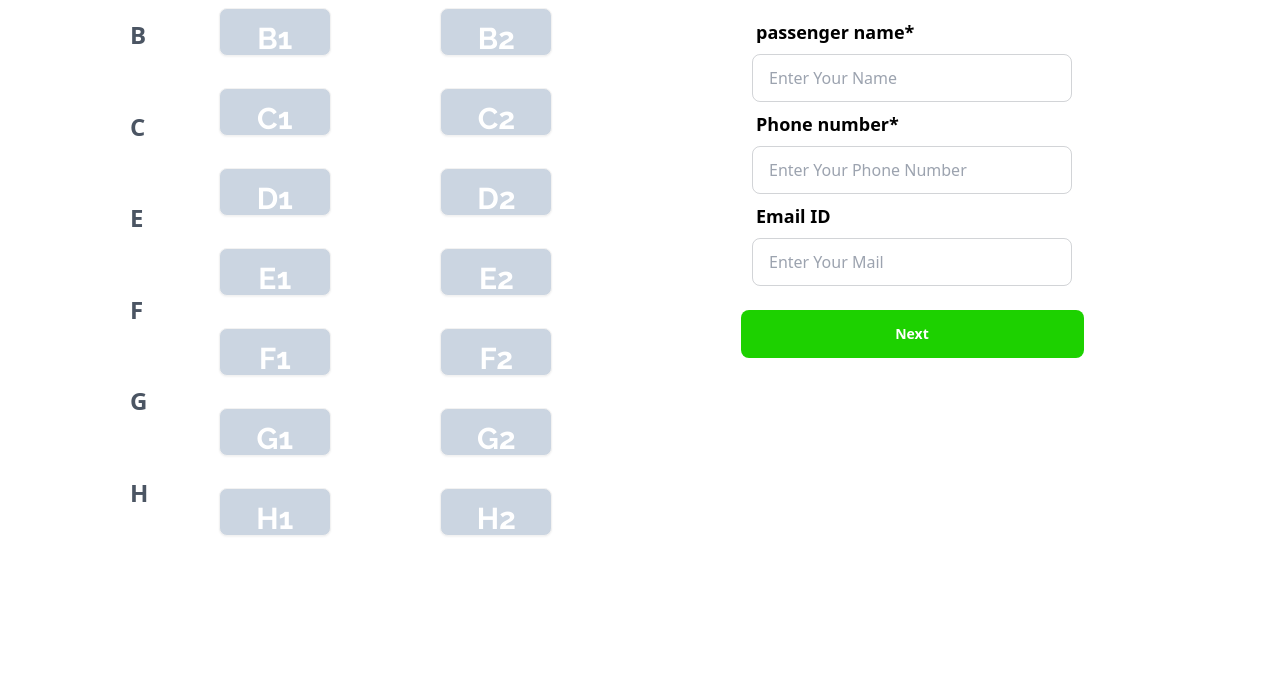
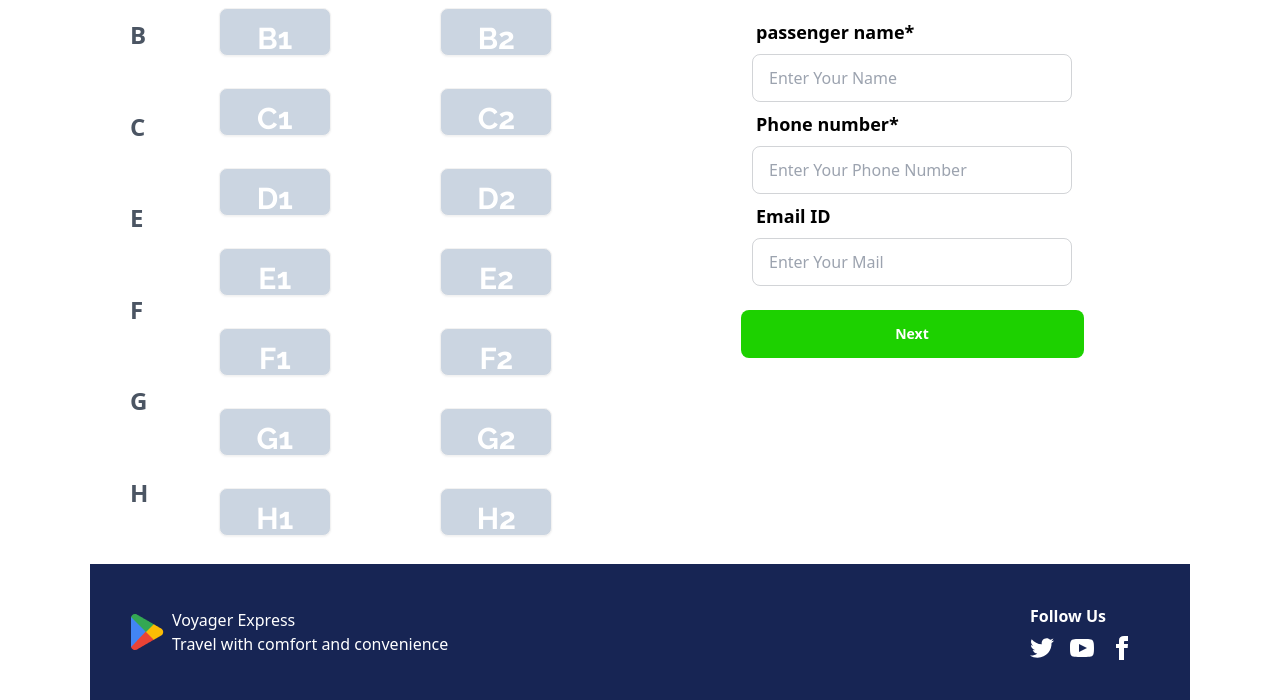
Before and after one commit to TasinEvan/bus-ticket, a plain HTML site: page index.html in a window 1280 px wide. Shown: the part 2307-3007 px from the top of the page. Before the commit the page ends 2859 px from the top, so only its background shows below. Drawn offline with nearby package versions, Linux system fonts and the light colour scheme.

Commit message:
footer added

```diff
--- a/index.html
+++ b/index.html
@@ -411,7 +411,28 @@
 </div>
 
 
+
+
+
     <script src="scripts/index.js"></script>
 
 </body>
+<!-- footer section -->
+<footer class="p-10 bg-blue-950 text-white w-max-[100v] mx-auto mt-7">
+    <div class="container mx-auto flex flex-wrap justify-between">
+      <aside class="flex items-center">
+        <img src="images/playstore.png" alt="">
+        <p class="ml-2">Voyager Express<br>Travel with comfort and convenience</p>
+      </aside>
+      <nav>
+        <h6 class="font-semibold">Follow Us</h6>
+        <div class="flex items-center mt-2">
+          <a href="#" class="mr-4"><svg xmlns="http://www.w3.org/2000/svg" width="24" height="24" viewBox="0 0 24 24" class="fill-current text-white"><path d="M24 4.557c-.883.392-1.832.656-2.828.775 1.017-.609 1.798-1.574 2.165-2.724-.951.564-2.005.974-3.127 1.195-.897-.957-2.178-1.555-3.594-1.555-3.179 0-5.515 2.966-4.797 6.045-4.091-.205-7.719-2.165-10.148-5.144-1.29 2.213-.669 5.108 1.523 6.574-.806-.026-1.566-.247-2.229-.616-.054 2.281 1.581 4.415 3.949 4.89-.693.188-1.452.232-2.224.084.626 1.956 2.444 3.379 4.6 3.419-2.07 1.623-4.678 2.348-7.29 2.04 2.179 1.397 4.768 2.212 7.548 2.212 9.142 0 14.307-7.721 13.995-14.646.962-.695 1.797-1.562 2.457-2.549z"></path></svg></a>
+          <a href="#" class="mr-4"><svg xmlns="http://www.w3.org/2000/svg" width="24" height="24" viewBox="0 0 24 24" class="fill-current text-white"><path d="M19.615 3.184c-3.604-.246-11.631-.245-15.23 0-3.897.266-4.356 2.62-4.385 8.816.029 6.185.484 8.549 4.385 8.816 3.6.245 11.626.246 15.23 0 3.897-.266 4.356-2.62 4.385-8.816-.029-6.185-.484-8.549-4.385-8.816zm-10.615 12.816v-8l8 3.993-8 4.007z"></path></svg></a>
+          <a href="#" class="mr-4"><svg xmlns="http://www.w3.org/2000/svg" width="24" height="24" viewBox="0 0 24 24" class="fill-current text-white"><path d="M9 8h-3v4h3v12h5v-12h3.642l.358-4h-4v-1.667c0-.955.192-1.333 1.115-1.333h2.885v-5h-3.808c-3.596 0-5.192 1.583-5.192 4.615v3.385z"></path></svg></a>
+        </div>
+      </nav>
+    </div>
+  </footer>
+
 </html>
```
